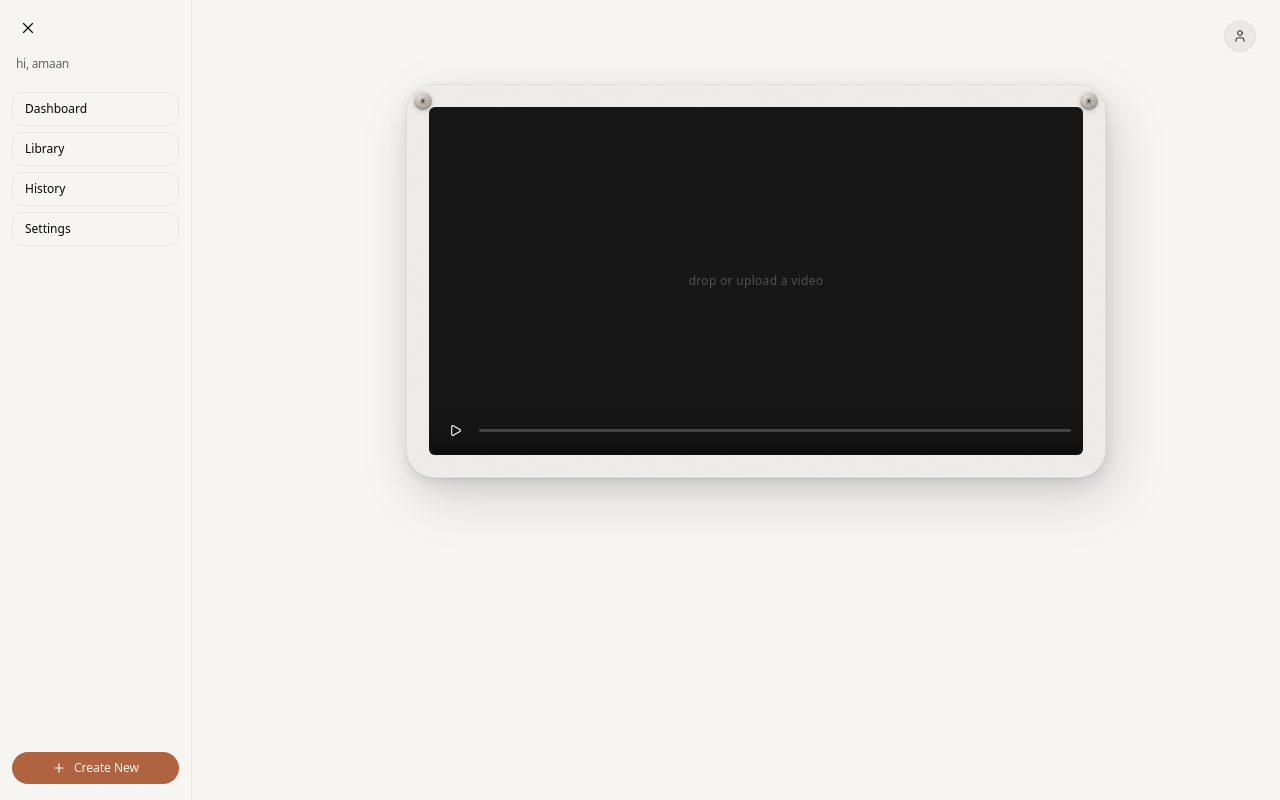
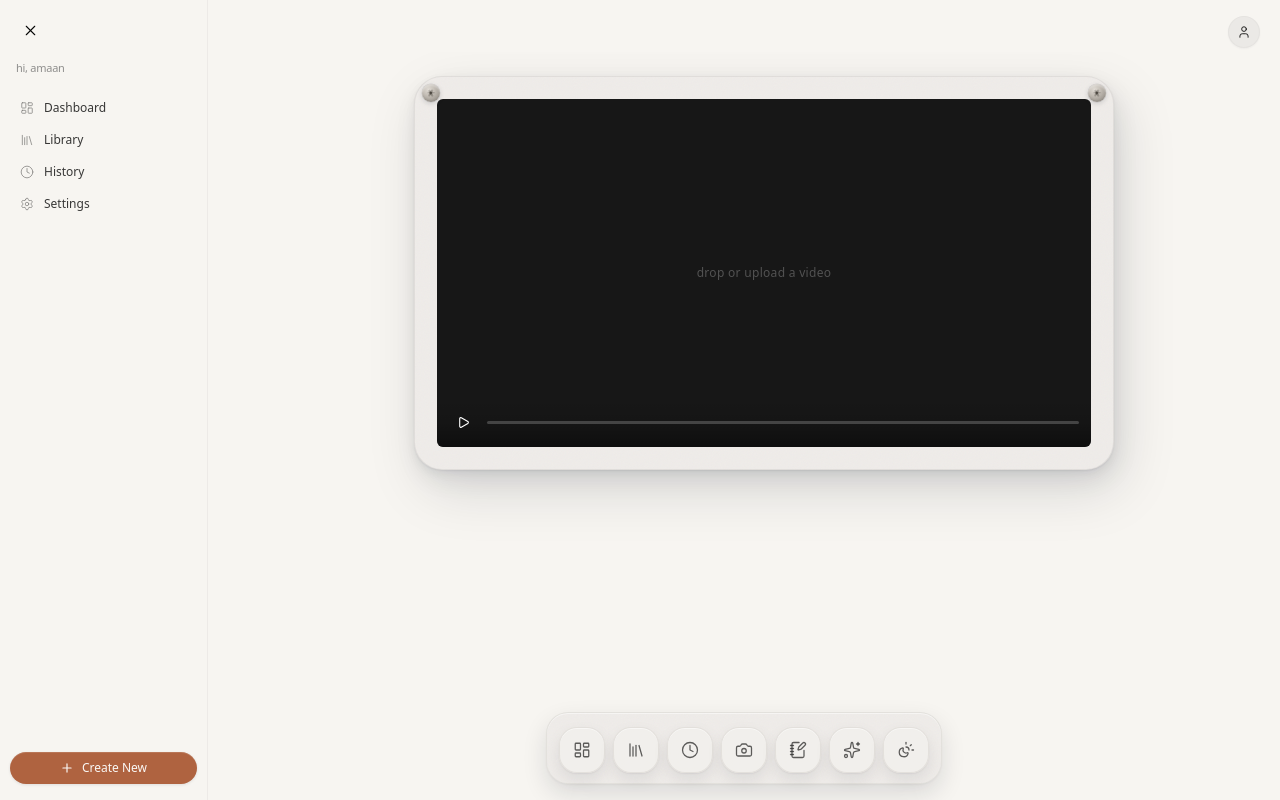
Before and after one commit to dexisback/curtus, a Next.js app: page /home in a window 1280 px wide. Built offline with nearby package versions, Linux system fonts and the light colour scheme.

Commit message:
fix: overall design overhaul
color theme still remains

```diff
--- a/app/components/profileDropdown.tsx
+++ b/app/components/profileDropdown.tsx
@@ -2,14 +2,14 @@
 
 import { useState, useRef, useEffect } from "react";
 import { motion, AnimatePresence } from "motion/react";
-import { User } from "lucide-react";
+import { User, UserCircle, SlidersHorizontal, HelpCircle, LogOut } from "lucide-react";
 
-const dropdownItems = ["Profile", "Preferences", "Help", "Sign Out"];
-
-const itemVariants = {
-  hidden: { opacity: 0, y: -4, filter: "blur(2px)" },
-  visible: { opacity: 1, y: 0, filter: "blur(0px)" },
-};
+const dropdownItems = [
+  { label: "Profile", icon: UserCircle },
+  { label: "Preferences", icon: SlidersHorizontal },
+  { label: "Help", icon: HelpCircle },
+  { label: "Sign Out", icon: LogOut },
+];
 
 export default function ProfileDropdown() {
   const [isOpen, setIsOpen] = useState(false);
@@ -27,40 +27,50 @@ export default function ProfileDropdown() {
 
   return (
     <div ref={ref} className="relative z-50">
-      <button
+      <motion.button
         onClick={() => setIsOpen((prev) => !prev)}
+        whileTap={{ scale: 0.92 }}
         className="w-8 h-8 rounded-full bg-secondary flex items-center justify-center
-          hover:bg-accent transition-colors duration-200 cursor-pointer border border-border/50"
+          hover:bg-accent transition-colors duration-150 cursor-pointer
+          border border-border/40 shadow-[0_1px_2px_rgba(17,24,39,0.04)]"
       >
         <User size={14} strokeWidth={1.5} />
-      </button>
+      </motion.button>
 
       <AnimatePresence>
         {isOpen && (
           <motion.div
-            initial={{ opacity: 0, y: -6, filter: "blur(4px)" }}
-            animate={{ opacity: 1, y: 0, filter: "blur(0px)" }}
-            exit={{ opacity: 0, y: -6, filter: "blur(4px)" }}
-            transition={{ duration: 0.3, ease: "easeInOut" }}
-            className="absolute right-0 mt-2 w-40 rounded-xl bg-popover border border-border
-              shadow-[0_4px_20px_rgba(0,0,0,0.06)] overflow-hidden p-1"
+            initial={{ opacity: 0, y: -4, scale: 0.97 }}
+            animate={{ opacity: 1, y: 0, scale: 1 }}
+            exit={{
+              opacity: 0,
+              y: -4,
+              scale: 0.97,
+              transition: { duration: 0.15, ease: [0.42, 0, 1, 1] },
+            }}
+            transition={{ duration: 0.2, ease: [0, 0, 0.58, 1] }}
+            className="absolute right-0 mt-1.5 w-[168px] rounded-xl bg-popover border border-border/60
+              shadow-[0_1px_2px_rgba(17,24,39,0.05),0_4px_12px_rgba(17,24,39,0.06),0_12px_28px_rgba(17,24,39,0.05)]
+              p-1"
           >
             {dropdownItems.map((item, i) => (
               <motion.button
-                key={item}
-                variants={itemVariants}
-                initial="hidden"
-                animate="visible"
+                key={item.label}
+                initial={{ opacity: 0, y: -3 }}
+                animate={{ opacity: 1, y: 0 }}
                 transition={{
-                  duration: 0.25,
-                  ease: "easeInOut",
-                  delay: i * 0.04,
+                  duration: 0.18,
+                  ease: [0, 0, 0.58, 1],
+                  delay: i * 0.03,
                 }}
+                whileTap={{ scale: 0.97 }}
                 onClick={() => {}}
-                className="w-full text-left px-3 py-1.5 text-xs rounded-lg
-                  hover:bg-accent transition-colors duration-200 cursor-pointer"
+                className="w-full flex items-center gap-2.5 text-left px-2.5 py-[6px] text-xs rounded-lg
+                  text-foreground/80 hover:text-foreground hover:bg-accent/70
+                  active:bg-accent transition-colors duration-150 cursor-pointer"
               >
-                {item}
+                <item.icon size={13} strokeWidth={1.5} className="opacity-45" />
+                {item.label}
               </motion.button>
             ))}
           </motion.div>
--- a/app/components/sideBar.tsx
+++ b/app/components/sideBar.tsx
@@ -2,30 +2,48 @@
 
 import { useState } from "react";
 import { motion, AnimatePresence } from "motion/react";
-import { Menu, X, Plus } from "lucide-react";
+import {
+  Menu,
+  X,
+  Plus,
+  LayoutDashboard,
+  Library,
+  Clock,
+  Settings,
+} from "lucide-react";
 
 const navItems = [
-  { label: "Dashboard" },
-  { label: "Library" },
-  { label: "History" },
-  { label: "Settings" },
+  { label: "Dashboard", icon: LayoutDashboard },
+  { label: "Library", icon: Library },
+  { label: "History", icon: Clock },
+  { label: "Settings", icon: Settings },
 ];
-
-const sidebarVariants = {
-  closed: { width: "3.5rem" },
-  open: { width: "12rem" },
-};
 
 const containerVariants = {
   hidden: {},
   visible: {
-    transition: { staggerChildren: 0.06, delayChildren: 0.05 },
+    transition: { staggerChildren: 0.035, delayChildren: 0.04 },
   },
 };
 
+const EASE_OUT = [0, 0, 0.58, 1] as const;
+const EASE_IN = [0.42, 0, 1, 1] as const;
+
 const itemVariants = {
-  hidden: { opacity: 0, x: -16, filter: "blur(4px)" },
-  visible: { opacity: 1, x: 0, filter: "blur(0px)" },
+  hidden: { opacity: 0, x: -12, filter: "blur(3px)" },
+  visible: {
+    opacity: 1,
+    x: 0,
+    filter: "blur(0px)",
+    transition: { duration: 0.22, ease: EASE_OUT },
+  },
+};
+
+const itemExit = {
+  opacity: 0,
+  x: -8,
+  filter: "blur(3px)",
+  transition: { duration: 0.15, ease: EASE_IN },
 };
 
 export default function Sidebar() {
@@ -33,15 +51,15 @@ export default function Sidebar() {
 
   return (
     <motion.aside
-      variants={sidebarVariants}
-      initial={isOpen ? "open" : "closed"}
-      animate={isOpen ? "open" : "closed"}
-      transition={{ duration: 0.3, ease: "easeInOut" }}
-      className="relative flex flex-col h-full shrink-0 border-r border-border/50 overflow-hidden"
+      initial={isOpen ? { width: "13rem" } : { width: "3.5rem" }}
+      animate={{ width: isOpen ? "13rem" : "3.5rem" }}
+      transition={{ type: "spring", stiffness: 380, damping: 32 }}
+      className="relative flex flex-col h-full shrink-0 border-r border-border/40 overflow-hidden"
     >
       <button
         onClick={() => setIsOpen(!isOpen)}
-        className="w-[3.5rem] h-[3.5rem] flex items-center justify-center shrink-0 cursor-pointer"
+        className="w-[3.5rem] h-[3.5rem] flex items-center justify-center shrink-0 cursor-pointer
+          hover:bg-accent/60 active:scale-95 rounded-lg m-0.5 transition-colors duration-150"
       >
         <AnimatePresence mode="wait" initial={false}>
           {isOpen ? (
@@ -50,9 +68,9 @@ export default function Sidebar() {
               initial={{ opacity: 0, rotate: -90 }}
               animate={{ opacity: 1, rotate: 0 }}
               exit={{ opacity: 0, rotate: 90 }}
-              transition={{ duration: 0.3, ease: "easeInOut" }}
+              transition={{ duration: 0.2, ease: [0, 0, 0.58, 1] }}
             >
-              <X size={18} strokeWidth={1.5} />
+              <X size={17} strokeWidth={1.5} />
             </motion.div>
           ) : (
             <motion.div
@@ -60,9 +78,9 @@ export default function Sidebar() {
               initial={{ opacity: 0, rotate: 90 }}
               animate={{ opacity: 1, rotate: 0 }}
               exit={{ opacity: 0, rotate: -90 }}
-              transition={{ duration: 0.3, ease: "easeInOut" }}
+              transition={{ duration: 0.2, ease: [0, 0, 0.58, 1] }}
             >
-              <Menu size={18} strokeWidth={1.5} />
+              <Menu size={17} strokeWidth={1.5} />
             </motion.div>
           )}
         </AnimatePresence>
@@ -75,27 +93,30 @@ export default function Sidebar() {
             animate="visible"
             exit="hidden"
             variants={containerVariants}
-            className="flex flex-col flex-1 px-3 pb-4 overflow-hidden"
+            className="flex flex-col flex-1 px-2.5 pb-4 overflow-hidden"
           >
             <motion.p
               variants={itemVariants}
-              transition={{ duration: 0.3, ease: "easeInOut" }}
-              className="text-xs tracking-tight mb-5 px-1 text-muted-foreground"
+              exit={itemExit}
+              className="text-[11px] tracking-tight mb-4 px-1.5 text-muted-foreground/70"
             >
               hi, amaan
             </motion.p>
 
-            <div className="flex flex-col gap-1.5 flex-1">
+            <div className="flex flex-col gap-0.5 flex-1">
               {navItems.map((item) => (
                 <motion.button
                   key={item.label}
                   variants={itemVariants}
-                  transition={{ duration: 0.3, ease: "easeInOut" }}
+                  exit={itemExit}
+                  whileTap={{ scale: 0.97 }}
                   onClick={() => {}}
-                  className="text-left px-3 py-2 rounded-lg text-xs border border-border/60
-                    hover:bg-accent transition-colors duration-200 cursor-pointer
-                    whitespace-nowrap overflow-hidden text-ellipsis"
+                  className="flex items-center gap-2.5 text-left px-2.5 py-[7px] rounded-lg text-xs
+                    text-foreground/80 hover:text-foreground hover:bg-accent/70
+                    active:bg-accent transition-colors duration-150 cursor-pointer
+                    whitespace-nowrap overflow-hidden"
                 >
+                  <item.icon size={14} strokeWidth={1.6} className="shrink-0 opacity-50" />
                   {item.label}
                 </motion.button>
               ))}
@@ -103,11 +124,14 @@ export default function Sidebar() {
 
             <motion.button
               variants={itemVariants}
-              transition={{ duration: 0.3, ease: "easeInOut" }}
+              exit={itemExit}
+              whileHover={{ scale: 1.02 }}
+              whileTap={{ scale: 0.96 }}
               onClick={() => {}}
               className="flex items-center justify-center gap-2 px-4 py-2 rounded-full
                 bg-cta text-cta-foreground text-xs font-medium cursor-pointer
-                hover:opacity-90 transition-opacity duration-200 whitespace-nowrap"
+                transition-shadow duration-150 whitespace-nowrap
+                shadow-[0_1px_3px_rgba(17,24,39,0.1),inset_0_1px_0_rgba(255,255,255,0.12)]"
             >
               <Plus size={14} strokeWidth={2} />
               Create New
--- a/app/home/layout.tsx
+++ b/app/home/layout.tsx
@@ -1,5 +1,6 @@
 import Sidebar from "@/app/components/sideBar";
 import ProfileDropdown from "@/app/components/profileDropdown";
+import FloatingDock from "@/app/components/floatingDock";
 
 export default function HomeLayout({
   children,
@@ -9,12 +10,15 @@ export default function HomeLayout({
   return (
     <div className="flex h-screen w-full overflow-hidden bg-background">
       <Sidebar />
-      <main className="flex-1 flex flex-col min-w-0 overflow-hidden">
-        <header className="flex items-center justify-end shrink-0 px-6 pt-5 pb-2">
+      <main className="relative flex min-w-0 flex-1 flex-col overflow-hidden">
+        <header className="flex shrink-0 items-center justify-end px-5 pb-1 pt-4">
           <ProfileDropdown />
         </header>
-        <div className="flex-1 min-h-0 overflow-hidden">
-          {children}
+
+        <div className="flex-1 min-h-0 overflow-hidden">{children}</div>
+
+        <div className="pointer-events-none absolute inset-x-0 bottom-4 z-40 flex justify-center px-4">
+          <FloatingDock />
         </div>
       </main>
     </div>
--- a/app/home/page.tsx
+++ b/app/home/page.tsx
@@ -2,7 +2,7 @@ import VideoPlayer from "@/app/components/videoPlayer";
 
 export default function HomePage() {
   return (
-    <div className="w-full h-full">
+    <div className="h-full w-full pb-24">
       <VideoPlayer />
     </div>
   );
--- a/components/ui/button.tsx
+++ /dev/null
@@ -1,67 +0,0 @@
-import * as React from "react"
-import { cva, type VariantProps } from "class-variance-authority"
-import { Slot } from "radix-ui"
-
-import { cn } from "@/lib/utils"
-
-const buttonVariants = cva(
-  "group/button inline-flex shrink-0 items-center justify-center rounded-lg border border-transparent bg-clip-padding text-sm font-medium whitespace-nowrap transition-all outline-none select-none focus-visible:border-ring focus-visible:ring-3 focus-visible:ring-ring/50 active:translate-y-px disabled:pointer-events-none disabled:opacity-50 aria-invalid:border-destructive aria-invalid:ring-3 aria-invalid:ring-destructive/20 dark:aria-invalid:border-destructive/50 dark:aria-invalid:ring-destructive/40 [&_svg]:pointer-events-none [&_svg]:shrink-0 [&_svg:not([class*='size-'])]:size-4",
-  {
-    variants: {
-      variant: {
-        default: "bg-primary text-primary-foreground [a]:hover:bg-primary/80",
-        outline:
-          "border-border bg-background hover:bg-muted hover:text-foreground aria-expanded:bg-muted aria-expanded:text-foreground dark:border-input dark:bg-input/30 dark:hover:bg-input/50",
-        secondary:
-          "bg-secondary text-secondary-foreground hover:bg-secondary/80 aria-expanded:bg-secondary aria-expanded:text-secondary-foreground",
-        ghost:
-          "hover:bg-muted hover:text-foreground aria-expanded:bg-muted aria-expanded:text-foreground dark:hover:bg-muted/50",
-        destructive:
-          "bg-destructive/10 text-destructive hover:bg-destructive/20 focus-visible:border-destructive/40 focus-visible:ring-destructive/20 dark:bg-destructive/20 dark:hover:bg-destructive/30 dark:focus-visible:ring-destructive/40",
-        link: "text-primary underline-offset-4 hover:underline",
-      },
-      size: {
-        default:
-          "h-8 gap-1.5 px-2.5 has-data-[icon=inline-end]:pr-2 has-data-[icon=inline-start]:pl-2",
-        xs: "h-6 gap-1 rounded-[min(var(--radius-md),10px)] px-2 text-xs in-data-[slot=button-group]:rounded-lg has-data-[icon=inline-end]:pr-1.5 has-data-[icon=inline-start]:pl-1.5 [&_svg:not([class*='size-'])]:size-3",
-        sm: "h-7 gap-1 rounded-[min(var(--radius-md),12px)] px-2.5 text-[0.8rem] in-data-[slot=button-group]:rounded-lg has-data-[icon=inline-end]:pr-1.5 has-data-[icon=inline-start]:pl-1.5 [&_svg:not([class*='size-'])]:size-3.5",
-        lg: "h-9 gap-1.5 px-2.5 has-data-[icon=inline-end]:pr-3 has-data-[icon=inline-start]:pl-3",
-        icon: "size-8",
-        "icon-xs":
-          "size-6 rounded-[min(var(--radius-md),10px)] in-data-[slot=button-group]:rounded-lg [&_svg:not([class*='size-'])]:size-3",
-        "icon-sm":
-          "size-7 rounded-[min(var(--radius-md),12px)] in-data-[slot=button-group]:rounded-lg",
-        "icon-lg": "size-9",
-      },
-    },
-    defaultVariants: {
-      variant: "default",
-      size: "default",
-    },
-  }
-)
-
-function Button({
-  className,
-  variant = "default",
-  size = "default",
-  asChild = false,
-  ...props
-}: React.ComponentProps<"button"> &
-  VariantProps<typeof buttonVariants> & {
-    asChild?: boolean
-  }) {
-  const Comp = asChild ? Slot.Root : "button"
-
-  return (
-    <Comp
-      data-slot="button"
-      data-variant={variant}
-      data-size={size}
-      className={cn(buttonVariants({ variant, size, className }))}
-      {...props}
-    />
-  )
-}
-
-export { Button, buttonVariants }
```
Also changed, not shown: app/components/videoPlayer.tsx (+5 -2 lines), 2 other files (tests, documents, lock files or other folders).
